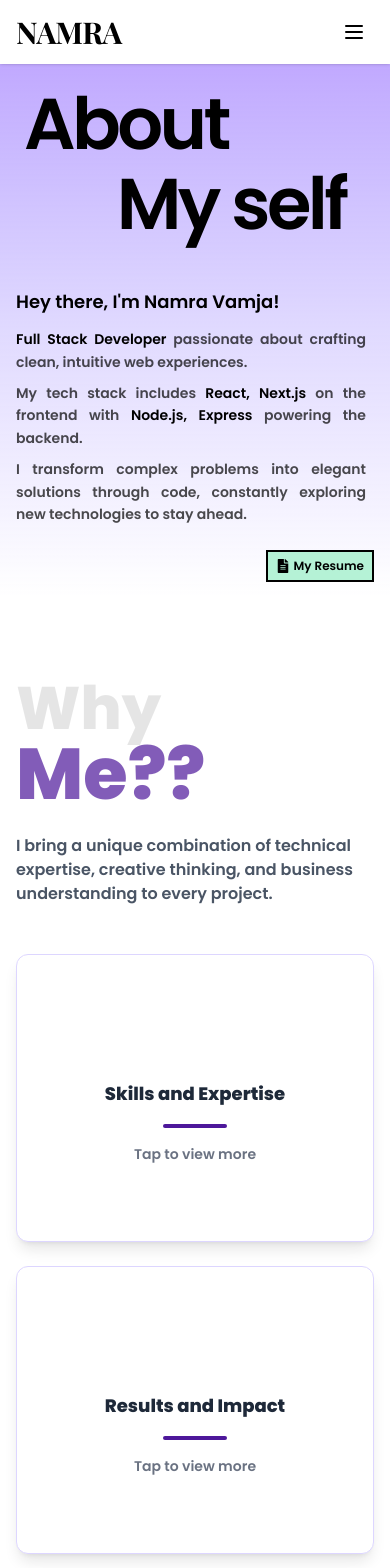
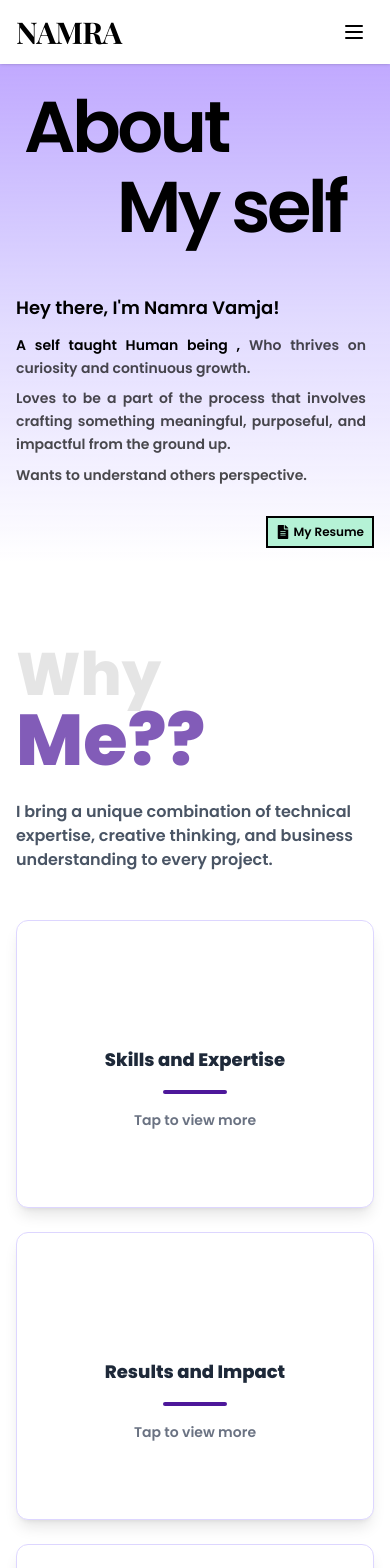
Before and after one commit to namravamja/portfolio-namra, a Next.js app: page /About in a window 390 px wide. Shown: the top 1568 px of the page. Built offline with nearby package versions, Linux system fonts and the light colour scheme; some icons are missing; a web font is replaced by a local one.

Commit message:
feat: Revise AboutSection1 text for personal branding; enhance AboutSection2 content clarity and impact; adjust EducationTimeline layout for improved responsiveness

```diff
--- a/src/app/(frontend)/About/components/AboutSection1.tsx
+++ b/src/app/(frontend)/About/components/AboutSection1.tsx
@@ -39,22 +39,19 @@ function AboutSection1() {
               <div className="text-black/70 text-sm sm:text-base md:text-lg space-y-2 sm:space-y-3">
                 <p className="leading-relaxed">
                   <span className="text-black font-medium">
-                    Full Stack Developer
+                    A self taught Human being ,
                   </span>{" "}
-                  passionate about crafting clean, intuitive web experiences.
+                  Who thrives on curiosity and continuous growth.
                 </p>
 
                 <p className="leading-relaxed">
-                  My tech stack includes{" "}
-                  <span className="text-black">React, Next.js</span> on the
-                  frontend with{" "}
-                  <span className="text-black">Node.js, Express</span> powering
-                  the backend.
+                  Loves to be a part of the process that involves crafting
+                  something meaningful, purposeful, and impactful from the
+                  ground up.
                 </p>
 
                 <p className="leading-relaxed">
-                  I transform complex problems into elegant solutions through
-                  code, constantly exploring new technologies to stay ahead.
+                  Wants to understand others perspective.
                 </p>
 
                 <div className="hidden xs:block sm:block pt-1 sm:pt-2">
--- a/src/app/(frontend)/About/components/AboutSection2.tsx
+++ b/src/app/(frontend)/About/components/AboutSection2.tsx
@@ -10,13 +10,14 @@ const cardData: Card[] = [
     title: "Skills and Expertise",
     icon: "mdi:code-tags",
     content:
-      "Proficient in modern web technologies including React, Next.js, and TypeScript. Experienced in building responsive, accessible, and performant web applications with clean, maintainable code.",
+      "Experienced in building fast, scalable web apps with React, Next.js, and TypeScript. Skilled in creating responsive UIs using Tailwind CSS, managing state with Redux and RTK Query, and integrating APIs. I focus on performance optimization, SEO, and clean, maintainable code across full-stack solutions.",
   },
+
   {
     title: "Results and Impact",
     icon: "mdi:chart-bar",
     content:
-      "Delivered projects that increased user engagement by 40% and reduced load times by 60%. Created solutions that directly impacted business goals and improved customer satisfaction metrics.",
+      "Delivered projects that significantly increased user engagement and reduced load times. Created solutions that aligned with business goals, driving customer satisfaction and improving overall performance.",
   },
   {
     title: "Passion and Approach",
--- a/src/app/(frontend)/About/components/AboutSection4.tsx
+++ b/src/app/(frontend)/About/components/AboutSection4.tsx
@@ -86,7 +86,7 @@ function EducationTimeline() {
         </div>
         <div className="flex-1 w-full mt-10">
           <div className="relative h-full">
-            <div className="space-y-8 md:w-full lg:w-3/4 relative py-4 ml-5 md:ml-20 lg:ml-5">
+            <div className="space-y-8 lg:w-3/4 relative py-4 ml-5 md:ml-20 lg:ml-56">
               <motion.div
                 className="absolute left-0 top-6 w-0.5 bg-violet-800 rounded-full origin-top"
                 initial={{ height: 0 }}
```
